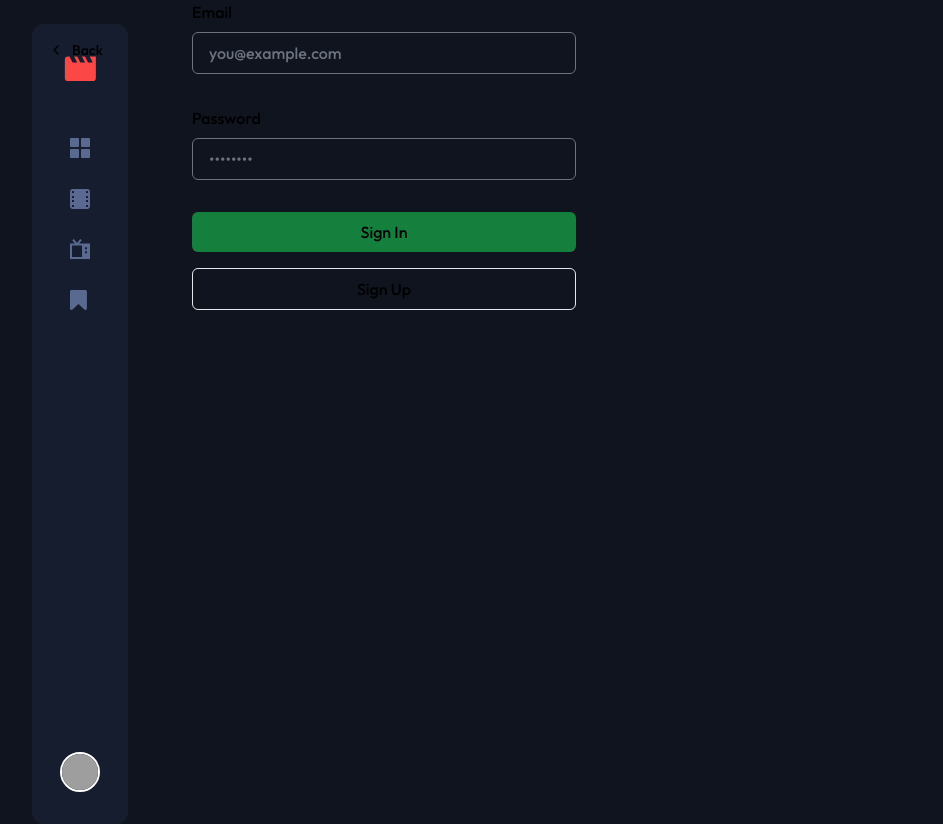
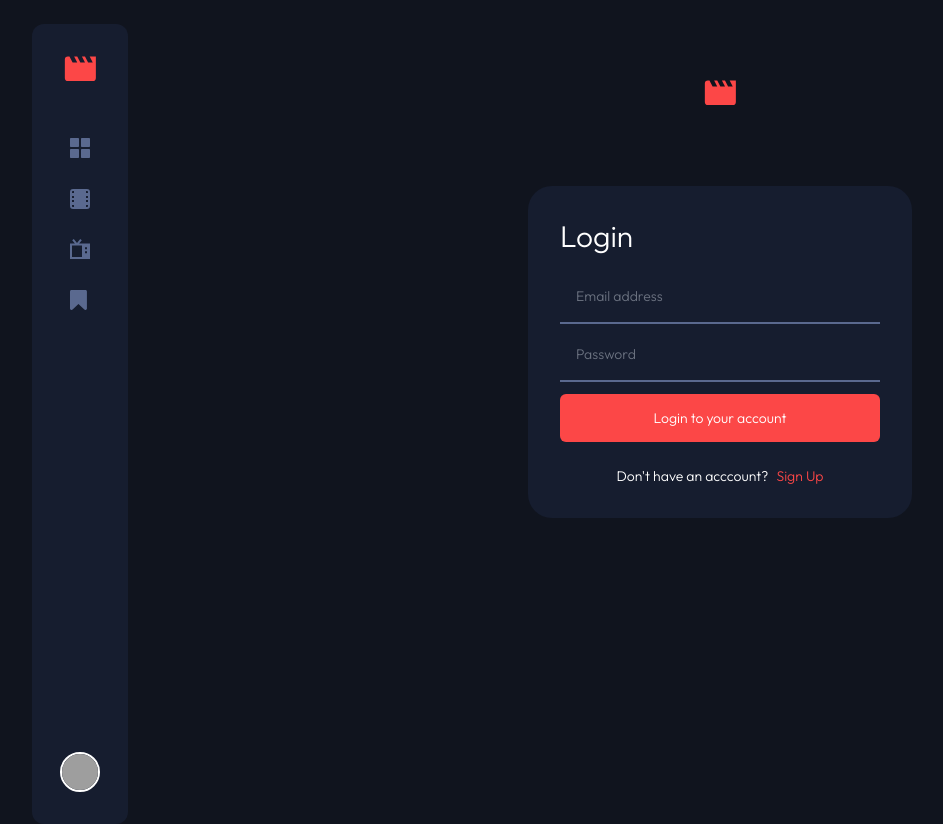
Before and after one commit to Mango-Entertainment/mango-entertainment, a Next.js app: page /login in a window 1280 px wide. Shown: the whole page, without its empty margins (0-943 px from the left). Built offline with nearby package versions, Linux system fonts and the light colour scheme; grey boxes are pictures that could not be loaded.

Commit message:
added signup and login functionality
Co-authored-by: Steve Smodish <stevesmodish@gmail.com>

```diff
--- a/app/ui/login/Login.tsx
+++ b/app/ui/login/Login.tsx
@@ -1,20 +1,15 @@
-import Link from "next/link";
-import { headers, cookies } from "next/headers";
-import { createClient } from "@/utils/supabase/server";
-import {redirect} from "next/navigation";
-import {useState, FormEvent, ChangeEvent} from "react";
-import Image from "next/image";
+import Link from 'next/link'
+import { headers, cookies } from 'next/headers'
+import { createClient } from '@/utils/supabase/server'
+import { redirect } from 'next/navigation'
+import Image from 'next/image'
 
-const Login = ({
-  searchParams,
-}: {
-  searchParams: { message: string }
-}) => {
-  const signIn = async (formData: FormData) => {
+const Login = () => {
+  const signInWithEmail = async (formData: FormData) => {
     'use server'
 
     const email = formData.get('email') as string
-    const password = formData.get('password') as string
+    const password = formData.get('passwordOne') as string
     const cookieStore = cookies()
     const supabase = createClient(cookieStore)
 
@@ -30,154 +25,52 @@ const Login = ({
     return redirect('/')
   }
 
-  const signUp = async (formData: FormData) => {
-    'use server'
-
-    const origin = headers().get('origin')
-    const email = formData.get('email') as string
-    const password = formData.get('password') as string
-    const cookieStore = cookies()
-    const supabase = createClient(cookieStore)
-
-    const { error } = await supabase.auth.signUp({
-      email,
-      password,
-      options: {
-        emailRedirectTo: `${origin}/auth/callback`,
-      },
-    })
-
-    if (error) {
-      return redirect('/login?message=Could not authenticate user')
-    }
-
-    return redirect('/login?message=Check email to continue sign in process')
-  }
-
   return (
-    <div className="flex-1 flex flex-col w-full px-8 sm:max-w-md justify-center gap-2">
-      <Link
-        href="/"
-        className="absolute left-8 top-8 py-2 px-4 rounded-md no-underline text-foreground bg-btn-background hover:bg-btn-background-hover flex items-center group text-sm"
-      >
-        <svg
-          xmlns="http://www.w3.org/2000/svg"
-          width="24"
-          height="24"
-          viewBox="0 0 24 24"
-          fill="none"
-          stroke="currentColor"
-          strokeWidth="2"
-          strokeLinecap="round"
-          strokeLinejoin="round"
-          className="mr-2 h-4 w-4 transition-transform group-hover:-translate-x-1"
-        >
-          <polyline points="15 18 9 12 15 6" />
-        </svg>{' '}
-        Back
-      </Link>
-
-      <form
-        className="animate-in flex-1 flex flex-col w-full justify-center gap-2 text-foreground"
-        action={signIn}
-      >
-        <label className="text-md" htmlFor="email">
-          Email
-        </label>
+    <div className="justify-center mt-12 grid justify-items-center md:mt-20">
+      <Image
+        className="mb-14 md:mb-20"
+        src="/logo.svg"
+        alt="icon"
+        width={32}
+        height={25.6}
+      />
+      <div className="h-auto bg-entertainment-semi-dark-blue rounded-xl md:rounded-3xl w-80 md:w-96">
+        <div className="p-6 md:p-8">
+          <h1 className="mb-6 text-3xl font-light text-entertainment-pure-white">
+            Login
+          </h1>
+          <form action={signInWithEmail}>
             <input
-          className="rounded-md px-4 py-2 bg-inherit border mb-6"
+              className="block w-full pb-4 pl-4 mb-3 text-sm font-light bg-transparent border-0 border-b-2 h-37 border-entertainment-greyish-blue text-entertainment-pure-white caret-entertainment-red focus:border-entertainment-pure-white"
+              type="email"
               name="email"
-          placeholder="you@example.com"
+              placeholder="Email address"
               required
             />
-        <label className="text-md" htmlFor="password">
-          Password
-        </label>
             <input
-          className="rounded-md px-4 py-2 bg-inherit border mb-6"
+              className="block w-full pb-4 pl-4 mb-3 text-sm font-light bg-transparent border-0 border-b-2 h-37 border-entertainment-greyish-blue text-entertainment-pure-white caret-entertainment-red focus:border-entertainment-pure-white"
               type="password"
-          name="password"
-          placeholder="••••••••"
+              placeholder="Password"
+              name="passwordOne"
               required
             />
-        <button className="bg-green-700 rounded-md px-4 py-2 text-foreground mb-2">
-          Sign In
+            <button
+              className="w-full h-12 mb-6 text-sm font-light text-entertainment-pure-white hover:text-entertainment-dark-blue hover:bg-entertainment-pure-white bg-entertainment-red rounded-md"
+              type="submit"
+            >
+              Login to your account
             </button>
-        <button
-          formAction={signUp}
-          className="border border-foreground/20 rounded-md px-4 py-2 text-foreground mb-2"
-        >
+          </form>
+          <p className="text-sm font-light text-center text-entertainment-pure-white">
+            Don&apos;t have an acccount?
+            <Link className="ml-2 text-entertainment-red" href="/signup">
               Sign Up
-        </button>
-        {searchParams?.message && (
-          <p className="mt-4 p-4 bg-foreground/10 text-foreground text-center">
-            {searchParams.message}
+            </Link>
           </p>
-        )}
-      </form>
+        </div>
+      </div>
     </div>
   )
 }
 
-// const Login = () => {
-//   const [email, setEmail] = useState<string>("");
-//   const [passwordOne, setPasswordOne] = useState<string>("");
-//   const router = useRouter();
-//   const [error, setError] = useState<string | null>(null);
-
-
-//   return (
-//     <div className="justify-center mt-12 grid justify-items-center md:mt-20">
-//       <Image
-//         className="mb-14 md:mb-20"
-//         src="/logo.svg"
-//         alt="icon"
-//         width={32}
-//         height={25.6}
-//       />
-//       <div className="h-auto bg-entertainment-semi-dark-blue rounded-xl md:rounded-3xl w-80 md:w-96">
-//         <div className="p-6 md:p-8">
-//           <h1 className="mb-6 text-3xl font-light text-entertainment-pure-white">
-//             Login
-//           </h1>
-//           <form>
-//             <input
-//               className="block w-full pb-4 pl-4 mb-3 text-sm font-light bg-transparent border-0 border-b-2 h-37 border-entertainment-greyish-blue text-entertainment-pure-white caret-entertainment-red focus:border-entertainment-pure-white"
-//               type="email"
-//               name="email"
-//               value={email}
-//               placeholder="Email address"
-//               onChange={(event) => setEmail(event.target.value)}
-//               required
-//             />
-//             <input
-//               className="block w-full pb-4 pl-4 mb-3 text-sm font-light bg-transparent border-0 border-b-2 h-37 border-entertainment-greyish-blue text-entertainment-pure-white caret-entertainment-red focus:border-entertainment-pure-white"
-//               type="password"
-//               placeholder="Password"
-//               name="passwordOne"
-//               value={passwordOne}
-//               onChange={(event) => setPasswordOne(event.target.value)}
-//               required
-//             />
-//             <button
-//               className="w-full h-12 mb-6 text-sm font-light text-entertainment-pure-white hover:text-entertainment-dark-blue hover:bg-entertainment-pure-white bg-entertainment-red rounded-md"
-//               type="submit"
-//             >
-//               Login to your account
-//             </button>
-//           </form>
-//           <p className="text-sm font-light text-center text-entertainment-pure-white">
-//             Don&apos;t have an acccount?
-//             <Link className="ml-2 text-entertainment-red" href="/signup">
-//               Sign Up
-//             </Link>
-//           </p>
-//         </div>
-//       </div>
-//     </div>
-//   );
-// };
-
-
-
-export default Login;
+export default Login
--- a/app/ui/signup/Signup.tsx
+++ b/app/ui/signup/Signup.tsx
@@ -1,21 +1,35 @@
-"use client";
-
-import Image from "next/image";
-import Link from "next/link";
-import {useRouter} from "next/navigation";
-import { useState, FormEvent, ChangeEvent } from "react";
+import Link from 'next/link'
+import { headers, cookies } from 'next/headers'
+import { createClient } from '@/utils/supabase/server'
+import { redirect } from 'next/navigation'
+import Image from 'next/image'
 
 const Signup = () => {
-    const [email, setEmail] = useState<string>("");
-    const [passwordOne, setPasswordOne] = useState<string>("");
-    const [passwordTwo, setPasswordTwo] = useState<string>("");
-    const router = useRouter();
-    const [error, setError] = useState<string|null>(null);
+  const signUpWithEmail = async (formData: FormData) => {
+    'use server'
 
+    const origin = headers().get('origin')
+    const email = formData.get('email') as string
+    const password = formData.get('passwordOne') as string
+    const password2 = formData.get('passwordTwo') as string
+    const cookieStore = cookies()
+    const supabase = createClient(cookieStore)
 
-    const onSubmit = (event: { preventDefault: () => void; }) => {
-      //fill in later
-    };
+    if (password !== password2) return
+    const { error } = await supabase.auth.signUp({
+      email,
+      password,
+      options: {
+        emailRedirectTo: `${origin}/auth/callback`,
+      },
+    })
+
+    if (error) {
+      return redirect('/login?message=Could not authenticate user')
+    }
+
+    return redirect('/login?message=Check email to continue sign in process')
+  }
 
   return (
     <div className="justify-center mt-12 grid justify-items-center md:mt-20">
@@ -31,14 +45,12 @@ const Signup = () => {
           <h1 className="mb-6 text-3xl font-light text-entertainment-pure-white">
             Sign Up
           </h1>
-          <form onSubmit={onSubmit}>
+          <form action={signUpWithEmail}>
             <input
               className="block w-full pb-4 pl-4 mb-3 text-sm font-light bg-transparent border-0 border-b-2 h-37 border-entertainment-greyish-blue text-entertainment-pure-white caret-entertainment-red focus:border-entertainment-pure-white"
               type="email"
               name="email"
-              value={email}
               placeholder="Email address"
-              onChange={(event) => setEmail(event.target.value)}
               required
             />
             <input
@@ -46,8 +58,6 @@ const Signup = () => {
               type="password"
               placeholder="Password"
               name="passwordOne"
-              value={passwordOne}
-              onChange={(event) => setPasswordOne(event.target.value)}
               required
             />
             <input
@@ -55,8 +65,6 @@ const Signup = () => {
               type="password"
               placeholder="Repeat Password"
               name="passwordTwo"
-              onChange={(event) => setPasswordTwo(event.target.value)}
-              value={passwordTwo}
               required
             />
             <button
@@ -75,7 +83,7 @@ const Signup = () => {
         </div>
       </div>
     </div>
-  );
-};
+  )
+}
 
-export default Signup;
+export default Signup
```
Lines whose indentation alone changed are shown as unchanged.
